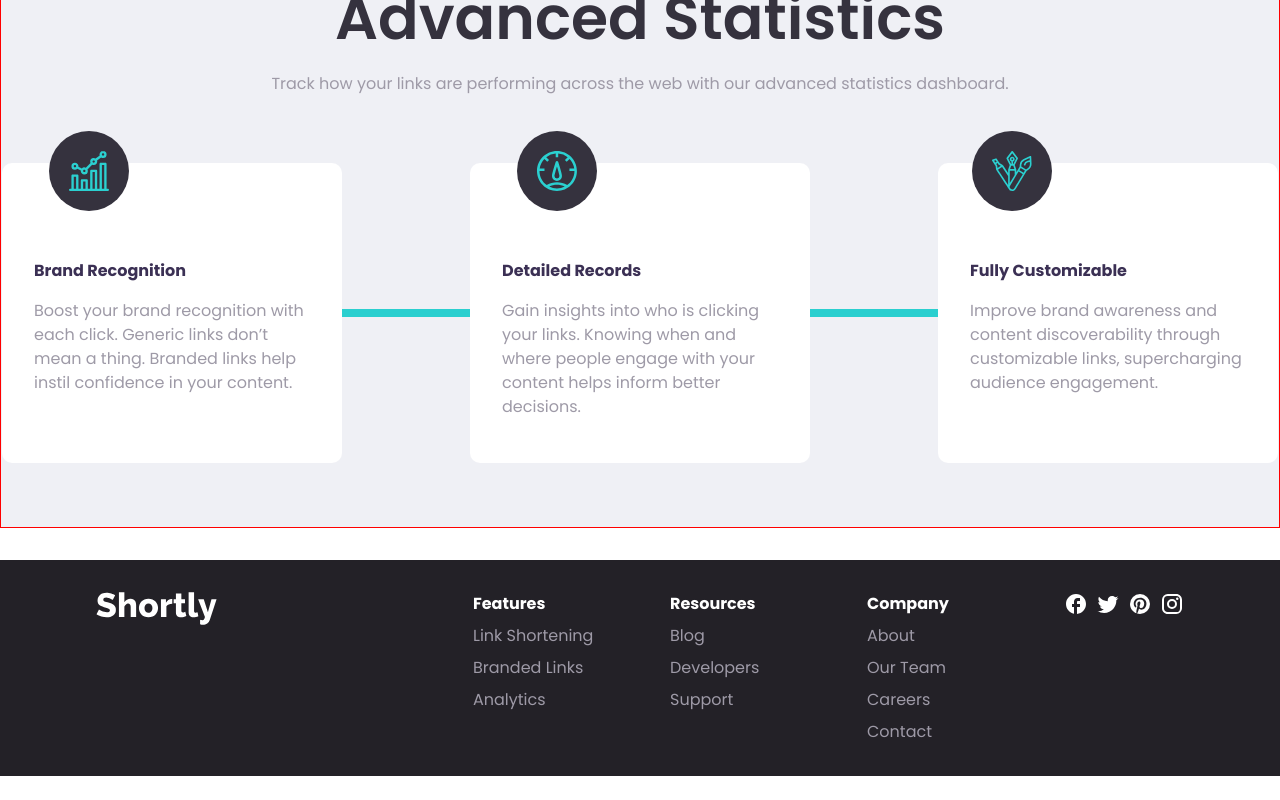
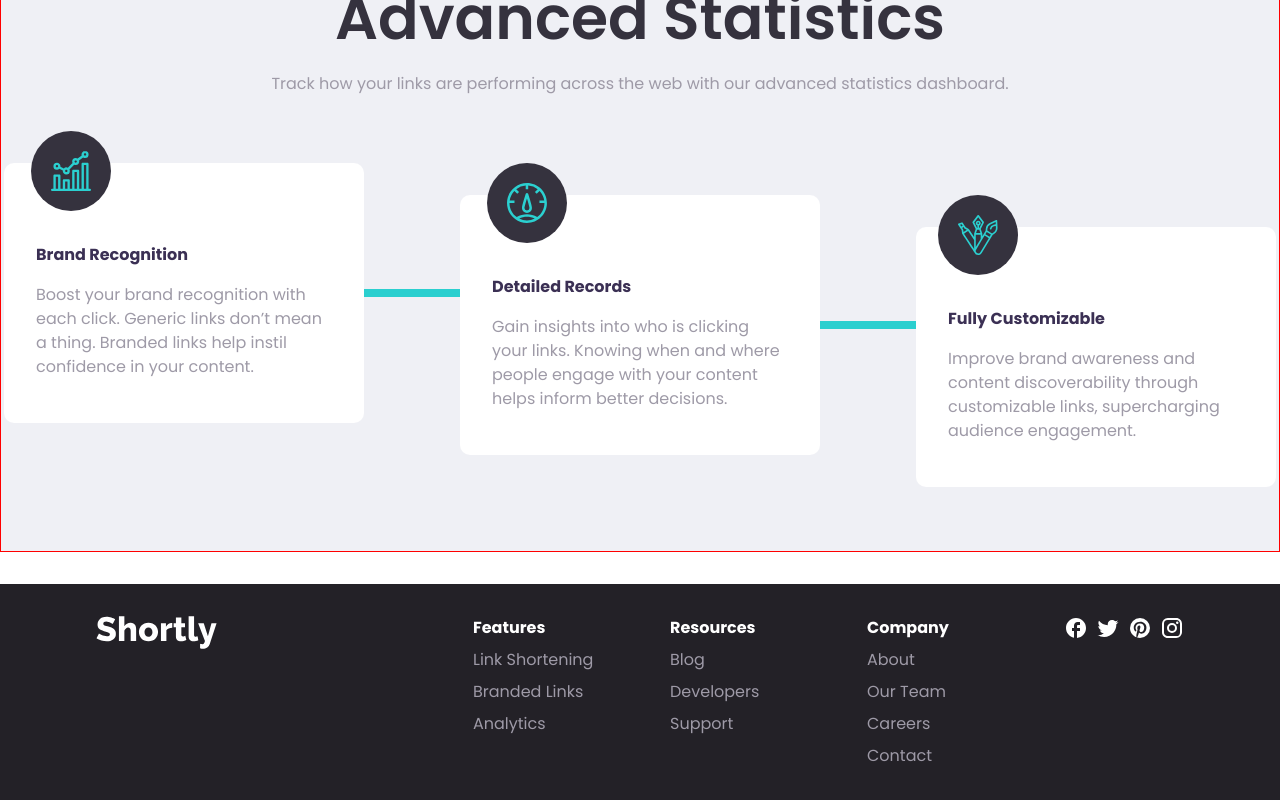
Before and after one commit to luisamlopez/url-shortening-api, a React (Create React App) app: page / in a window 1280 px wide. Shown: the part 884-1684 px from the top of the page. Before the commit the page ends 1660 px from the top, so only its background shows below. Built offline with nearby package versions, Linux system fonts and the light colour scheme.

Commit message:
Add different positions to each statistic

```diff
--- a/src/components/AdvancedStatistics.jsx
+++ b/src/components/AdvancedStatistics.jsx
@@ -27,7 +27,7 @@ const AdvancedStatistics = () => {
             flexDirection: "column",
             px: {
                 xs: '1rem',
-                sm: '4rem',
+                sm: '1rem',
                 lg: '6rem',
             },
 
@@ -42,16 +42,16 @@ const AdvancedStatistics = () => {
                 Advanced Statistics
             </Typography>
 
-            <Typography lineHeight={"1.8rem"}>
+            <Typography lineHeight={"1.8rem"} mb={"4rem"}>
                 Track how your links are performing across the web with our advanced statistics dashboard.
             </Typography>
 
             <Box sx={{
-
                 display: "flex",
                 flexDirection: {
                     xs: "column",
-                    sm: "row",
+                    sm: "column",
+                    md: "row",
                 },
                 justifyContent: "center",
                 alignItems: "center",
@@ -61,12 +61,19 @@ const AdvancedStatistics = () => {
 
                 {content.map((item, index) => (
                     <Box key={index} sx={{
-                        position: "relative", display: "flex", flexDirection: {
+                        position: "relative",
+                        display: "flex",
+                        flexDirection: {
                             xs: "column",
-                            sm: "row",
+                            sm: "column",
+                            md: "row",
                         },
                         alignItems: "center",
                         width: "100%",
+                        top: {
+                            xs: "0",
+                            md: item.type === "brand" ? "-4rem" : item.type === "detailed" ? "-2rem" : "0",
+                        }
                     }}>
 
                         {/* Icon holder */}
@@ -75,8 +82,7 @@ const AdvancedStatistics = () => {
                             top: "-2rem",
                             left: {
                                 xs: "calc(50% +50px)",
-                                sm: "10%",
-                                lg: "10%",
+                                lg: "6%",
                             },
                             borderRadius: "60px",
                             background: "var(--very-dark-blue)",
@@ -101,15 +107,15 @@ const AdvancedStatistics = () => {
                             backgroundColor: "var(--cyan)",
                             width: {
                                 xs: "0.5rem",
-                                sm: "8rem",
+                                md: "6rem",
                             },
                             height: {
                                 xs: "8rem",
-                                sm: "0.5rem"
+                                md: "0.5rem"
                             },
                             top: {
                                 xs: "calc(50% + 4rem)",
-                                sm: "calc(50% - 0.5rem)",
+                                md: "calc(50% - 0.5rem)",
                             },
                         }} />
                     </Box>
--- a/src/components/CTAintro.jsx
+++ b/src/components/CTAintro.jsx
@@ -11,11 +11,10 @@ const CTAintro = () => {
                 lg: "row",
             },
             px: {
-                xs: '0.5rem',
-                sm: '4rem',
+                xs: '1rem',
+                sm: '1rem',
                 lg: '6rem',
             },
-
             justifyContent: "space-between",
             alignItems: "center",
             width: "100%",
@@ -82,9 +81,9 @@ const CTAintro = () => {
             <Box
                 component="img" src={illustration} alt="illustration"
                 width={{
-                    xs: "380px",
-                    sm: "380px",
-                    md: "500px",
+                    xs: "370px",
+                    sm: "370px",
+                    md: "450px",
                     lg: "600px",
                 }}
 
--- a/src/components/LinkForm.jsx
+++ b/src/components/LinkForm.jsx
@@ -108,10 +108,11 @@ const LinkForm = () => {
                 display: "flex",
                 flexDirection: "column",
                 px: {
-                    xs: '0.5rem',
-                    sm: '4rem',
+                    xs: '1rem',
+                    sm: '1rem',
                     lg: '6rem',
                 },
+
                 justifyContent: "space-between",
                 alignItems: "center",
                 width: "100%",
--- a/src/components/Statistic.jsx
+++ b/src/components/Statistic.jsx
@@ -4,8 +4,12 @@ const Statistic = ({ title, content, type }) => {
     return (
 
         <Card sx={{
-            width: "340px",
-            height: "300px",
+            width: {
+                xs: "100%",
+                sm: "100%",
+                md: "360px",
+            },
+            height: "260px",
             borderRadius: "10px",
             display: "flex",
             flexDirection: "column",
@@ -17,14 +21,13 @@ const Statistic = ({ title, content, type }) => {
             textAlign: {
                 xs: "center",
                 sm: "left",
-
             },
         }}>
 
             <CardContent>
                 <Typography
                     sx={{
-                        mt: "4rem",
+                        mt: "3rem",
                         color: "var(--dark-violet)",
                         fontWeight: "bold",
                         mb: "1rem",
```
